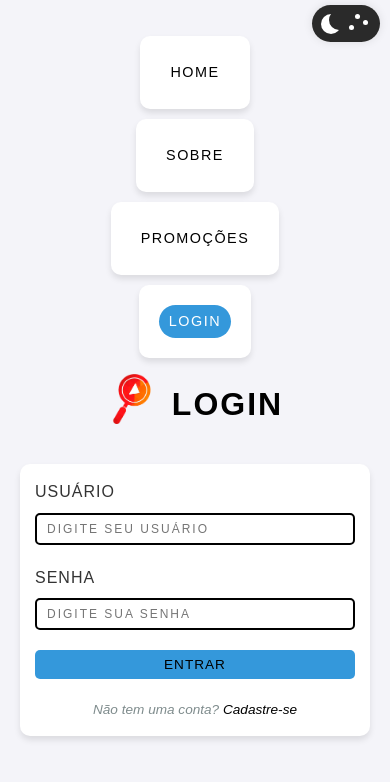
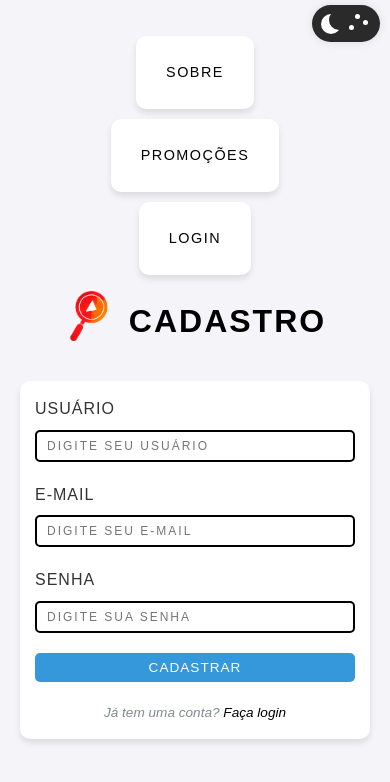
Before and after one commit to DevGoulart/GameSearch, a Django app: page /signup/ in a window 390 px wide. Shown: the top 782 px of the page. Run offline with Django 5.2, Linux system fonts and the light colour scheme.

Commit message:
add signup

```diff
--- a/Game_/meu_app/static/css/style.css
+++ b/Game_/meu_app/static/css/style.css
@@ -661,3 +661,161 @@ body.dark-mode .signup-link a:hover {
         font-size: 0.85em;
     }
 }
+
+/* Estilos para a página de Cadastro */
+.signup-form {
+    background-color: var(--card-bg);
+    border-radius: 10px;
+    padding: 30px;
+    box-shadow: 0 4px 6px var(--shadow-color);
+    max-width: 400px;
+    margin: 0 auto;
+    text-align: center;
+    transition: background-color 0.3s ease, box-shadow 0.3s ease;
+}
+
+.form-group {
+    margin-bottom: 20px;
+    text-align: left;
+}
+
+.form-group label {
+    display: block;
+    font-size: 1em;
+    color: var(--text-color);
+    margin-bottom: 8px;
+    text-transform: uppercase;
+    letter-spacing: 1px;
+}
+
+.form-group .input {
+    width: 100%;
+    height: 40px;
+    padding: 10px;
+    border: 2px solid var(--input-border);
+    border-radius: 5px;
+    font-size: 14px;
+    background-color: var(--card-bg);
+    color: var(--text-color);
+    transition: border 0.2s ease, box-shadow 0.2s ease;
+}
+
+.form-group .input:focus {
+    outline: none;
+    border: 1px solid var(--input-border);
+    box-shadow: -3px -3px 0px var(--input-border);
+}
+
+.signup-button {
+    background-color: var(--button-bg);
+    color: white;
+    border: none;
+    padding: 10px 20px;
+    border-radius: 5px;
+    font-size: 1em;
+    text-transform: uppercase;
+    letter-spacing: 1px;
+    cursor: pointer;
+    transition: background-color 0.3s ease;
+    width: 100%;
+}
+
+.signup-button:hover {
+    background-color: var(--button-hover);
+}
+
+.login-link {
+    margin-top: 20px;
+    font-size: 0.9em;
+    color: var(--muted-text);
+}
+
+.login-link a {
+    color: var(--link-color);
+    text-decoration: none;
+    transition: color 0.3s ease;
+}
+
+.login-link a:hover {
+    color: var(--link-hover);
+}
+
+.error {
+    color: #e74c3c;
+    font-size: 0.9em;
+    margin-bottom: 15px;
+    text-align: center;
+}
+
+/* Ajustes para modo escuro */
+body.dark-mode .signup-form {
+    background-color: var(--card-bg);
+    box-shadow: 0 4px 6px var(--shadow-color);
+}
+
+body.dark-mode .form-group label {
+    color: var(--text-color);
+}
+
+body.dark-mode .form-group .input {
+    background-color: var(--card-bg);
+    color: var(--text-color);
+    border-color: var(--input-border);
+}
+
+body.dark-mode .login-link {
+    color: var(--muted-text);
+}
+
+body.dark-mode .login-link a {
+    color: var(--link-color);
+}
+
+body.dark-mode .login-link a:hover {
+    color: var(--link-hover);
+}
+
+body.dark-mode .error {
+    color: #ff6b6b;
+}
+
+/* Responsividade */
+@media (max-width: 768px) {
+    .signup-form {
+        padding: 20px;
+    }
+
+    .form-group .input {
+        height: 35px;
+        font-size: 13px;
+    }
+
+    .signup-button {
+        padding: 8px 15px;
+        font-size: 0.9em;
+    }
+}
+
+@media (max-width: 480px) {
+    .signup-form {
+        padding: 15px;
+    }
+
+    .form-group .input {
+        height: 32px;
+        font-size: 12px;
+    }
+
+    .signup-button {
+        padding: 7px 12px;
+        font-size: 0.85em;
+    }
+
+    .login-link {
+        font-size: 0.85em;
+    }
+
+    .error {
+        font-size: 0.85em;
+    }
+}
--- a/Game_/meu_app/templates/signup.html
+++ b/Game_/meu_app/templates/signup.html
@@ -0,0 +1,70 @@
+<!DOCTYPE html>
+<html>
+<head>
+    <title>Cadastro - Game Search</title>
+    {% load static %}
+    <link rel="stylesheet" href="{% static 'css/style.css' %}">
+</head>
+<body>
+    <!-- Barra de Navegação -->
+    <nav class="navbar">
+        <div class="nav-container">
+            <ul class="nav-links">
+                <li><a href="{% url 'sobre' %}">Sobre</a></li>
+                <li><a href="{% url 'promocoes' %}">Promoções</a></li>
+                <li><a href="{% url 'login' %}">Login</a></li>
+            </ul>
+        </div>
+    </nav>
+
+    <!-- Botão de Dark Mode -->
+    <label class="switch">
+        <input checked="true" id="checkbox" type="checkbox" />
+        <span class="slider">
+            <div class="star star_1"></div>
+            <div class="star star_2"></div>
+            <div class="star star_3"></div>
+            <svg viewBox="0 0 16 16" class="cloud_1 cloud">
+                <path
+                    transform="matrix(.77976 0 0 .78395-299.99-418.63)"
+                    fill="#fff"
+                    d="m391.84 540.91c-.421-.329-.949-.524-1.523-.524-1.351 0-2.451 1.084-2.485 2.435-1.395.526-2.388 1.88-2.388 3.466 0 1.874 1.385 3.423 3.182 3.667v.034h12.73v-.006c1.775-.104 3.182-1.584 3.182-3.395 0-1.747-1.309-3.186-2.994-3.379.007-.106.011-.214.011-.322 0-2.707-2.271-4.901-5.072-4.901-2.073 0-3.856 1.202-4.643 2.925"
+                ></path>
+            </svg>
+        </span>
+    </label>
+
+    <!-- Conteúdo da Página de Cadastro -->
+    <div class="container">
+        <h1>
+            <img src="{% static 'images/logo.png' %}" alt="Logo" class="logo"> Cadastro
+        </h1>
+        <div class="signup-form">
+            {% if error %}
+                <p class="error">{{ error }}</p>
+            {% endif %}
+            <form method="post" action="{% url 'signup' %}">
+                {% csrf_token %}
+                <div class="form-group">
+                    <label for="username">Usuário</label>
+                    <input type="text" id="username" name="username" class="input" placeholder="Digite seu usuário" required>
+                </div>
+                <div class="form-group">
+                    <label for="email">E-mail</label>
+                    <input type="email" id="email" name="email" class="input" placeholder="Digite seu e-mail" required>
+                </div>
+                <div class="form-group">
+                    <label for="password">Senha</label>
+                    <input type="password" id="password" name="password" class="input" placeholder="Digite sua senha" required>
+                </div>
+                <button type="submit" class="signup-button">Cadastrar</button>
+            </form>
+            <p class="login-link">
+                Já tem uma conta? <a href="{% url 'login' %}">Faça login</a>
+            </p>
+        </div>
+    </div>
+
+    <script src="{% static 'js/theme.js' %}"></script>
+</body>
+</html>
--- a/Game_/meu_app/urls.py
+++ b/Game_/meu_app/urls.py
@@ -6,6 +6,6 @@ urlpatterns = [
     path('sobre/', views.sobre, name='sobre'),
     path('promocoes/', views.promocoes, name='promocoes'),
     path('login/', views.login, name='login'),
-    path('signup/', views.login, name='signup'),
+    path('signup/', views.signup, name='signup'),
     path('jogo/<int:jogo_id>/', views.detalhe_jogo, name='detalhe_jogo'),
 ]
--- a/Game_/meu_app/views.py
+++ b/Game_/meu_app/views.py
@@ -1,6 +1,7 @@
 from django.shortcuts import render, redirect
 from .models import Jogo
 from django.contrib.auth import authenticate, login as auth_login
+from django.contrib.auth.models import User
 
 def catalogo(request):
     query = request.GET.get('q')  # Pega o texto da busca
@@ -26,6 +27,27 @@ def login(request):
             return render(request, 'login.html', {'error': 'Usuário ou senha inválidos'})
     return render(request, 'login.html', {})
 
+def signup(request):
+    if request.method == 'POST':
+        username = request.POST['username']
+        email = request.POST['email']
+        password = request.POST['password']
+        # Verifica se o usuário já existe
+        if User.objects.filter(username=username).exists():
+            return render(request, 'signup.html', {'error': 'Usuário já existe'})
+        if User.objects.filter(email=email).exists():
+            return render(request, 'signup.html', {'error': 'E-mail já cadastrado'})
+        # Cria o novo usuário
+        user = User.objects.create_user(username=username, email=email, password=password)
+        user.save()
+        # Faz login automaticamente após o cadastro
+        auth_login(request, user)
+        return redirect('catalogo')  # Redireciona para o catálogo após cadastro
+    return render(request, 'signup.html', {})
+
+def signup(request):
+    return render(request, 'signup.html')
+
 def login(request):
     return render(request, 'login.html')
 
```
